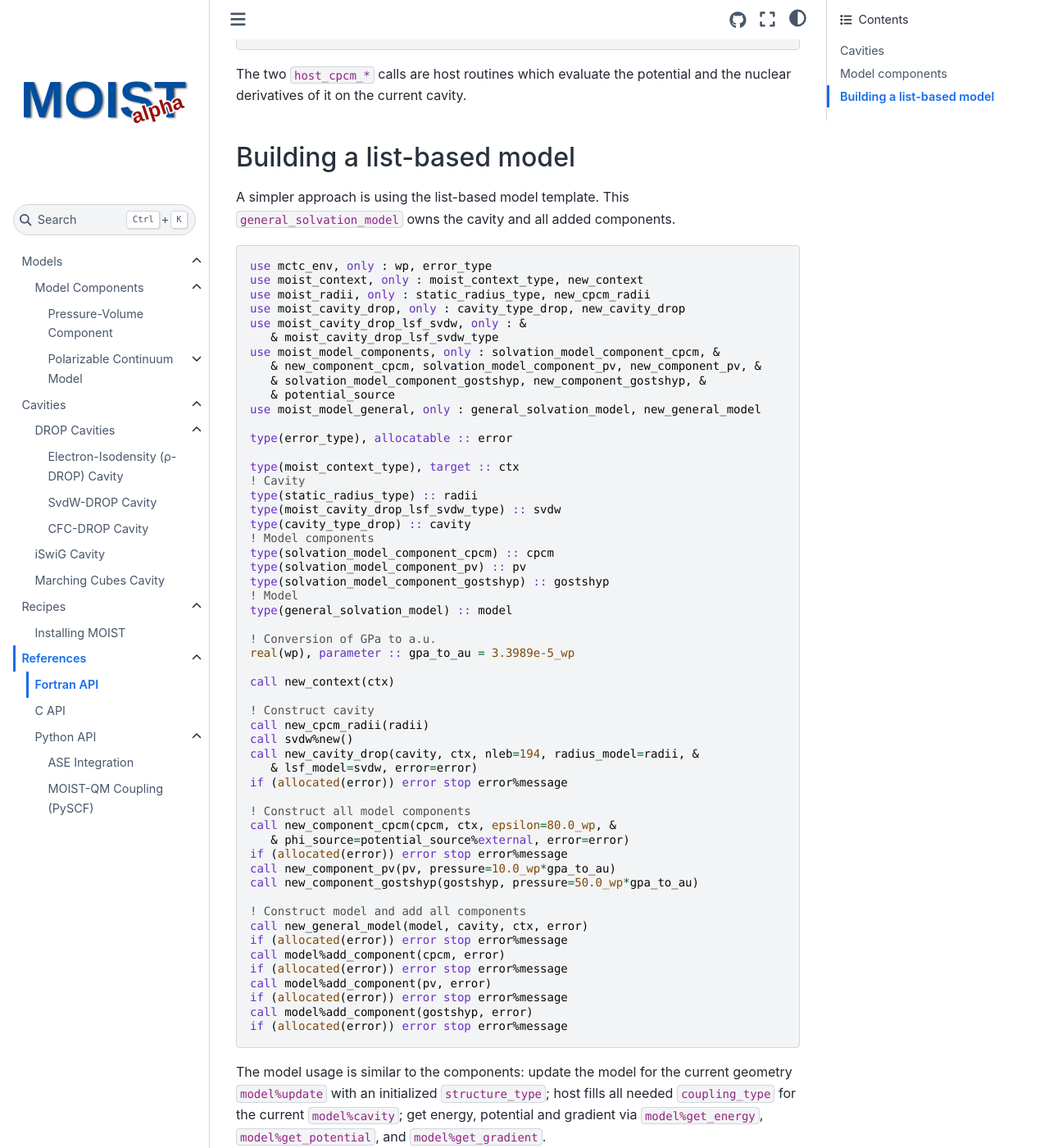
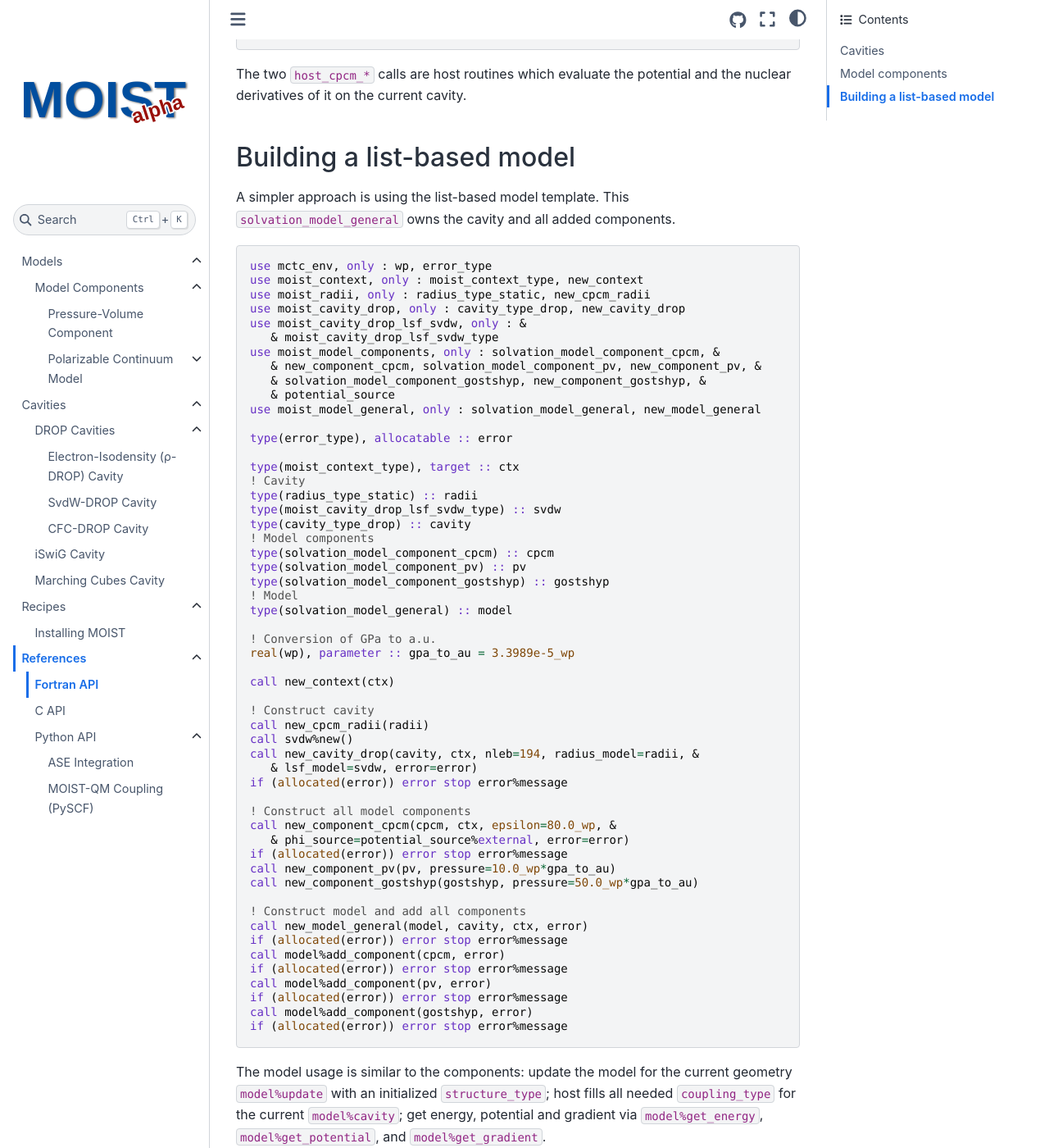
Before and after one commit to lukaswittmann/moist, a Sphinx documentation site: the page built from docs/reference/fortran.rst, in a window 1280 px wide and 1400 px high, scrolled down 6919 px. Shown: the whole window at 82% size. Built offline with Sphinx 7.4.7 and the Sphinx Book theme 1.1.4, drawn with Linux system fonts in a browser that asks for light colours; some of the changed text lies outside the part shown.

Commit message:
Updated docs

```diff
--- a/docs/cavities/index.rst
+++ b/docs/cavities/index.rst
@@ -33,7 +33,7 @@ Typical Use
 1. Construct a concrete cavity and configure its radii and discretization.
 2. Call ``update`` whenever its inputs change, for example after a geometry or
    density update.
-3. A ``general_solvation_model`` owns one authoritative cavity, updates it
+3. A ``solvation_model_general`` owns one authoritative cavity, updates it
    before its components, and passes the same cavity to each component.
 4. For the potential, components accumulate model surface weights and
    ``get_surface_potential`` maps them to host-response channels where needed.
--- a/docs/models/components/index.rst
+++ b/docs/models/components/index.rst
@@ -1,7 +1,7 @@
 Model Components
 ================
 
-Components are reusable energy terms that can be combined in a ``general_solvation_model`` and evaluated on a shared cavity.
+Components are reusable energy terms that can be combined in a ``solvation_model_general`` and evaluated on a shared cavity.
 
 .. toctree::
    :maxdepth: 2
--- a/docs/reference/fortran.rst
+++ b/docs/reference/fortran.rst
@@ -27,9 +27,9 @@ The examples below use CPCM radii, but ``moist_radii`` also provides, e.g. the S
 
 .. code-block:: fortran
 
-   use moist_radii, only : static_radius_type, new_cpcm_radii
+   use moist_radii, only : radius_type_static, new_cpcm_radii
 
-   type(static_radius_type) :: radii
+   type(radius_type_static) :: radii
 
    call new_cpcm_radii(radii)
 
@@ -345,13 +345,13 @@ Building a list-based model
 ---------------------------
 
 A simpler approach is using the list-based model template.
-This ``general_solvation_model`` owns the cavity and all added components.
+This ``solvation_model_general`` owns the cavity and all added components.
 
 .. code-block:: fortran
 
    use mctc_env, only : wp, error_type
    use moist_context, only : moist_context_type, new_context
-   use moist_radii, only : static_radius_type, new_cpcm_radii
+   use moist_radii, only : radius_type_static, new_cpcm_radii
    use moist_cavity_drop, only : cavity_type_drop, new_cavity_drop
    use moist_cavity_drop_lsf_svdw, only : &
       & moist_cavity_drop_lsf_svdw_type
@@ -359,13 +359,13 @@ This ``general_solvation_model`` owns the cavity and all added components.
       & new_component_cpcm, solvation_model_component_pv, new_component_pv, &
       & solvation_model_component_gostshyp, new_component_gostshyp, &
       & potential_source
-   use moist_model_general, only : general_solvation_model, new_general_model
+   use moist_model_general, only : solvation_model_general, new_model_general
 
    type(error_type), allocatable :: error
 
    type(moist_context_type), target :: ctx
    ! Cavity
-   type(static_radius_type) :: radii
+   type(radius_type_static) :: radii
    type(moist_cavity_drop_lsf_svdw_type) :: svdw
    type(cavity_type_drop) :: cavity
    ! Model components
@@ -373,7 +373,7 @@ This ``general_solvation_model`` owns the cavity and all added components.
    type(solvation_model_component_pv) :: pv
    type(solvation_model_component_gostshyp) :: gostshyp
    ! Model
-   type(general_solvation_model) :: model
+   type(solvation_model_general) :: model
 
    ! Conversion of GPa to a.u.
    real(wp), parameter :: gpa_to_au = 3.3989e-5_wp
@@ -395,7 +395,7 @@ This ``general_solvation_model`` owns the cavity and all added components.
    call new_component_gostshyp(gostshyp, pressure=50.0_wp*gpa_to_au)
 
    ! Construct model and add all components
-   call new_general_model(model, cavity, ctx, error)
+   call new_model_general(model, cavity, ctx, error)
    if (allocated(error)) error stop error%message
    call model%add_component(cpcm, error)
    if (allocated(error)) error stop error%message
--- a/docs/reference/pyscf.rst
+++ b/docs/reference/pyscf.rst
@@ -164,7 +164,7 @@ The caller only constructs the objects and asks for one evaluation:
    fock = result.fock
    gradient = result.gradient
    surface = result.cavity
-   grid_points = surface.grid_points
+   grid_points = surface.xyz          # (3, ngrid) in bohr
 
 Components compose, and the host side is unchanged by which ones are present.
 Adding a pressure term makes the cavity-shape response dominant rather than a small correction, because the PV energy depends on the density *only* through the volume of the surface:
```
Also changed, not shown: other parts of docs/reference/fortran.rst (+2 -2 lines), docs/models/index.rst (+6 -6 lines).
